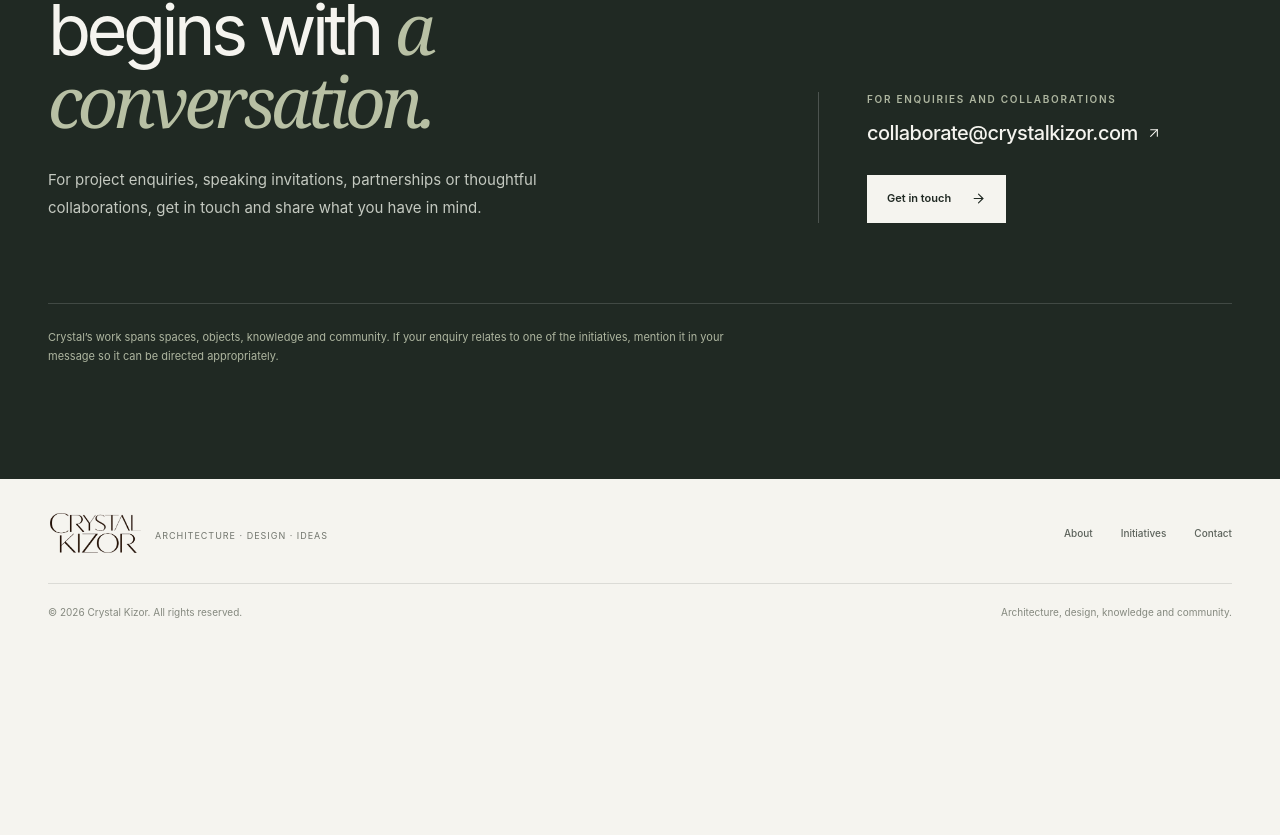
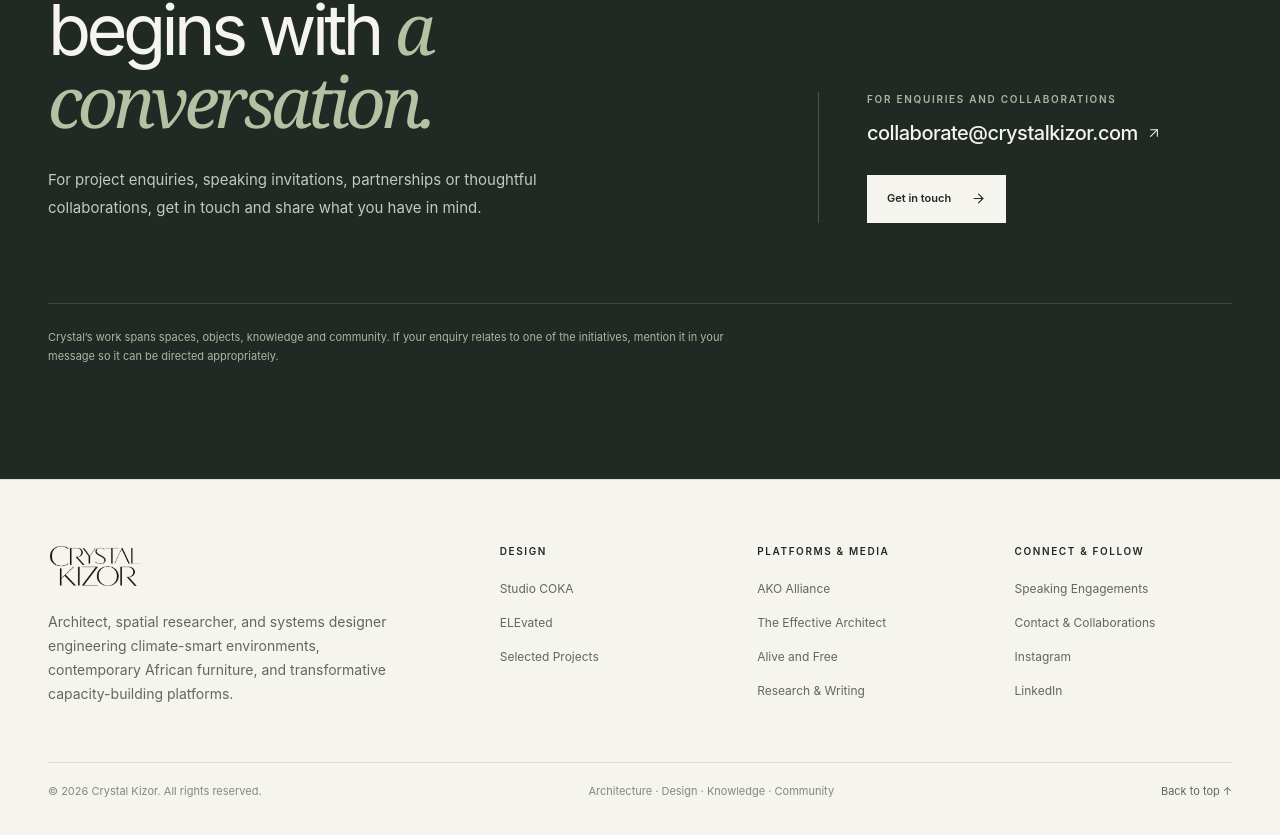
Before and after one commit to emm-ok/crystal-kizor, a React (Vite) app: page / in a window 1280 px wide. Shown: the part 5681-6516 px from the top of the page. Before the commit the page ends 6334 px from the top, so only its background shows below. Built offline with nearby package versions, Linux system fonts and the light colour scheme.

Commit message:
refactor: update footer structure and links, enhance contact section, and clean up initiative card comments

```diff
--- a/src/components/ContactSection.tsx
+++ b/src/components/ContactSection.tsx
@@ -41,7 +41,6 @@ export default function ContactSection() {
                         <p className="text-[9px] font-semibold uppercase tracking-[0.17em] text-[#aeb6a0] sm:text-[10px]">
                             For enquiries and collaborations
                         </p>
-                        {/* TODO: Replace this example address with Crystal's verified contact email before launch. */}
                         <a
                             href="mailto:collaborate@crystalkizor.com?subject=Enquiry%20for%20Crystal%20Kizor"
                             className="group mt-3 inline-flex max-w-full items-center gap-2 break-all text-[17px] font-medium tracking-[-0.025em] text-[#f5f4ef] transition-colors hover:text-[#c4cbb3] focus-visible:outline-2 focus-visible:outline-offset-4 focus-visible:outline-[#b8c0a4] sm:text-xl"
--- a/src/components/Footer.tsx
+++ b/src/components/Footer.tsx
@@ -1,49 +1,109 @@
-const footerLinks = [
-    { label: 'About', href: '#about' },
-    { label: 'Initiatives', href: '#initiatives' },
-    { label: 'Contact', href: '#contact' },
+import { useState } from 'react';
+
+const footerGroups = [
+    {
+        title: 'Design',
+        links: [
+            { label: 'Studio COKA', href: '#initiatives' },
+            { label: 'ELEvated', href: '#initiatives' },
+            { label: 'Selected Projects', href: '#initiatives' },
+        ],
+    },
+    {
+        title: 'Platforms & Media',
+        links: [
+            { label: 'AKO Alliance', href: '#initiatives' },
+            { label: 'The Effective Architect', href: '#initiatives' },
+            { label: 'Alive and Free', href: '#initiatives' },
+            { label: 'Research & Writing', href: '#about' },
+        ],
+    },
+    {
+        title: 'Connect & Follow',
+        links: [
+            { label: 'Speaking Engagements', href: '#contact' },
+            { label: 'Contact & Collaborations', href: '#contact' },
+            { label: 'Instagram', href: '#contact' },
+            { label: 'LinkedIn', href: '#contact' },
+        ],
+    },
 ];
 
+const footerLinkClassName =
+    'group inline-flex w-fit items-center gap-1.5 text-[12px] leading-5 text-[#62685f] transition-colors duration-200 hover:text-[#202923] focus-visible:outline-2 focus-visible:outline-offset-4 focus-visible:outline-[#68745c] motion-reduce:transition-none';
+
 export default function SiteFooter() {
+    const [logoUnavailable, setLogoUnavailable] = useState(false);
+
     return (
-        <footer className="bg-[#f5f4ef] text-[#202923]">
-            <div className="mx-auto max-w-[1360px] px-5 py-7 sm:px-8 sm:py-8 lg:px-12">
-                <div className="flex flex-col gap-6 sm:flex-row sm:items-center sm:justify-between">
+        <footer className="border-t border-[#202923]/10 bg-[#f5f4ef] text-[#202923]">
+            <div className="mx-auto max-w-[1360px] px-5 py-12 sm:px-8 sm:py-14 lg:px-12 lg:py-16">
+                <div className="grid gap-11 lg:grid-cols-[minmax(250px,0.9fr)_1.7fr] lg:gap-16">
+                    <div className="max-w-[360px]">
                         <a
                             href="#home"
-                        aria-label="Crystal Kizor, back to top"
-                        className="group inline-flex w-fit items-center gap-3 rounded-sm focus-visible:outline-2 focus-visible:outline-offset-4 focus-visible:outline-[#68745c]"
+                            aria-label="Crystal Kizor — back to top"
+                            className="group inline-flex min-h-11 items-center rounded-sm focus-visible:outline-2 focus-visible:outline-offset-4 focus-visible:outline-[#68745c]"
                         >
-                        {/* <span className="flex size-9 items-center justify-center border border-[#202923]/35 transition-colors group-hover:border-[#7a8066]" aria-hidden="true">
-                            <span className="font-serif text-[17px] leading-none tracking-[-0.12em]">C<span className="relative -left-[1px] top-[4px] text-[14px]">K</span></span>
-                        </span> */}
+                            {logoUnavailable ? (
+                                <span
+                                    aria-hidden="true"
+                                    className="flex h-11 w-11 items-center justify-center border border-[#202923]/30 font-serif text-xl tracking-[-0.12em] transition-colors duration-200 group-hover:border-[#7a8066]"
+                                >
+                                    CK
+                                </span>
+                            ) : (
                                 <img
-                            alt="Crystal Kizor — Space, Product &amp; Systems Designer"
-                            width="260" height="60"
-                            className="h-9 sm:h-11 w-auto object-contain block group-hover:opacity-85 transition-opacity"
-                            src="/crystal-kizor-primary.webp" />
-                        <span>
-                            {/* <span className="block text-[10px] font-semibold uppercase tracking-[0.17em]">Crystal Kizor</span> */}
-                            <span className="mt-1 block text-[9px] uppercase tracking-[0.11em] text-[#72766e]">Architecture · Design · Ideas</span>
+                                    src="/crystal-kizor-primary.webp"
+                                    alt="Crystal Kizor"
+                                    width={260}
+                                    height={60}
+                                    onError={() => setLogoUnavailable(true)}
+                                    className="block h-10 w-auto max-w-[240px] object-contain object-left transition-opacity duration-200 group-hover:opacity-80 sm:h-11"
+                                />
+                            )}
+                        </a>
+
+                        <p className="mt-4 max-w-[340px] text-[13px] leading-6 text-[#62685f] sm:text-sm sm:leading-6">
+                            Architect, spatial researcher, and systems designer engineering climate-smart environments, contemporary African furniture, and transformative capacity-building platforms.
+                        </p>
+                    </div>
+
+                    <div className="grid grid-cols-2 gap-x-6 gap-y-10 sm:grid-cols-3 sm:gap-x-8 lg:gap-x-10">
+                        {footerGroups.map((group) => (
+                            <nav key={group.title} aria-label={group.title} className="min-w-0">
+                                <h2 className="mb-4 text-[10px] font-semibold uppercase tracking-[0.16em] text-[#202923]">
+                                    {group.title}
+                                </h2>
+                                <ul className="space-y-2.5">
+                                    {group.links.map((item) => (
+                                        <li key={`${group.title}-${item.label}`}>
+                                            <a href={item.href} className={footerLinkClassName}>
+                                                <span>{item.label}</span>
+                                                <span
+                                                    aria-hidden="true"
+                                                    className="inline-block text-[11px] opacity-0 transition-all duration-200 group-hover:translate-x-0.5 group-hover:opacity-70 motion-reduce:transition-none"
+                                                >
+                                                    ↗
                                                 </span>
                                             </a>
-
-                    <nav aria-label="Footer navigation" className="flex flex-wrap gap-x-5 gap-y-2 sm:justify-end sm:gap-x-7">
-                        {footerLinks.map((item) => (
-                            <a
-                                key={item.href}
-                                href={item.href}
-                                className="text-[10px] font-medium text-[#5c625b] transition-colors hover:text-[#7b826b] focus-visible:outline-2 focus-visible:outline-offset-3 focus-visible:outline-[#68745c]"
-                            >
-                                {item.label}
-                            </a>
+                                        </li>
                                     ))}
+                                </ul>
                             </nav>
+                        ))}
+                    </div>
                 </div>
 
-                <div className="mt-6 flex flex-col gap-2 border-t border-[#202923]/12 pt-5 text-[9px] leading-relaxed text-[#85897f] sm:mt-7 sm:flex-row sm:items-center sm:justify-between sm:text-[10px]">
+                <div className="mt-12 flex flex-col gap-3 border-t border-[#202923]/12 pt-5 text-[10px] leading-relaxed text-[#85897f] sm:mt-14 sm:flex-row sm:items-center sm:justify-between sm:text-[11px]">
                     <p>© {new Date().getFullYear()} Crystal Kizor. All rights reserved.</p>
-                    <p>Architecture, design, knowledge and community.</p>
+                    <p>Architecture · Design · Knowledge · Community</p>
+                    <a
+                        href="#home"
+                        className="w-fit text-[#62685f] transition-colors hover:text-[#202923] focus-visible:outline-2 focus-visible:outline-offset-3 focus-visible:outline-[#68745c]"
+                    >
+                        Back to top ↑
+                    </a>
                 </div>
             </div>
         </footer>
--- a/src/components/InitiativesSection.tsx
+++ b/src/components/InitiativesSection.tsx
@@ -138,7 +138,6 @@ function InitiativeCard({ item, index }: { item: Initiative; index: number }) {
                     {item.description}
                 </p>
                 <div className="mt-auto pt-6">
-                    {/* Replace #contact with the official destination URL when it is available. */}
                     <a
                         href="#contact"
                         aria-label={`Learn more about ${item.name}`}
```
Lines whose indentation alone changed are shown as unchanged.
